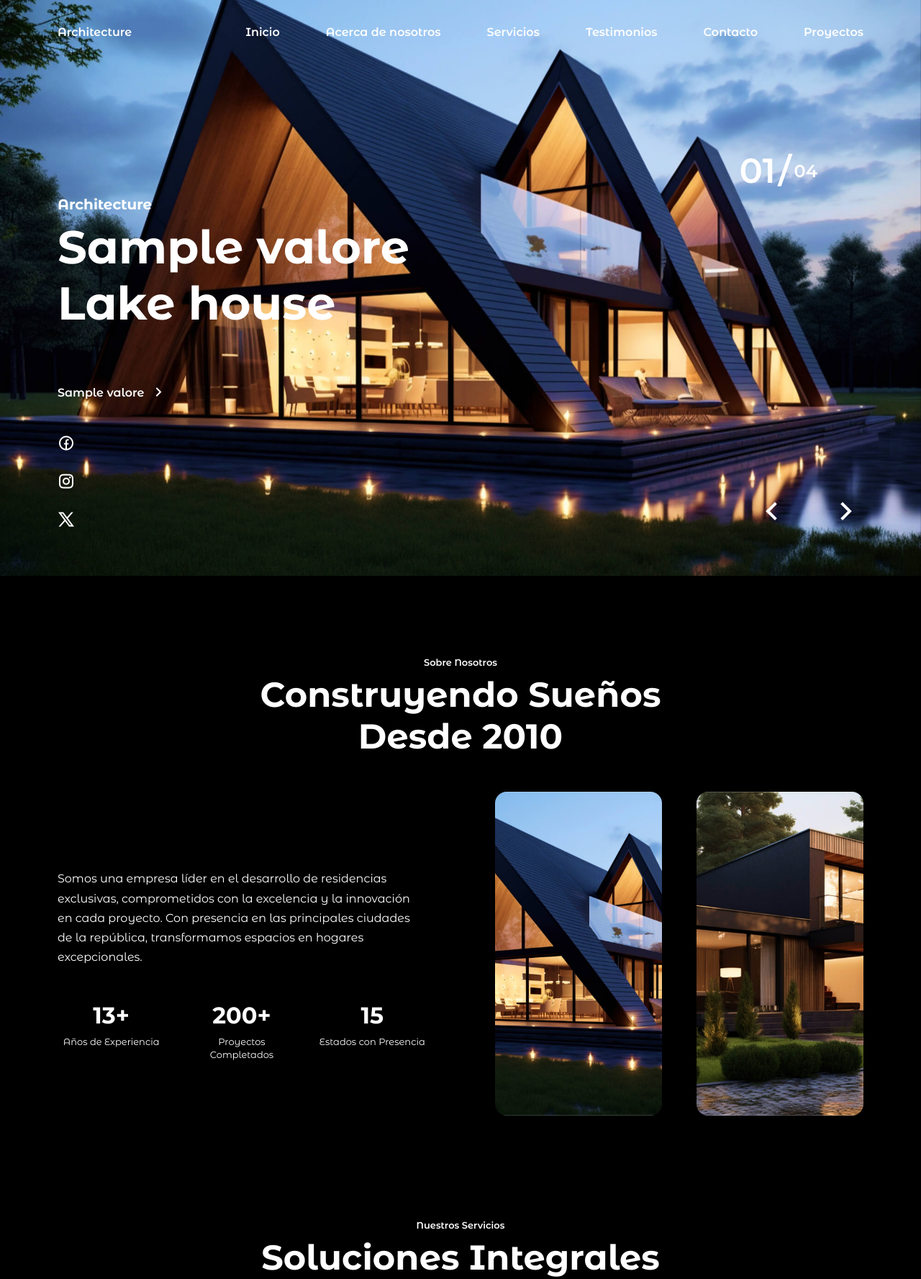
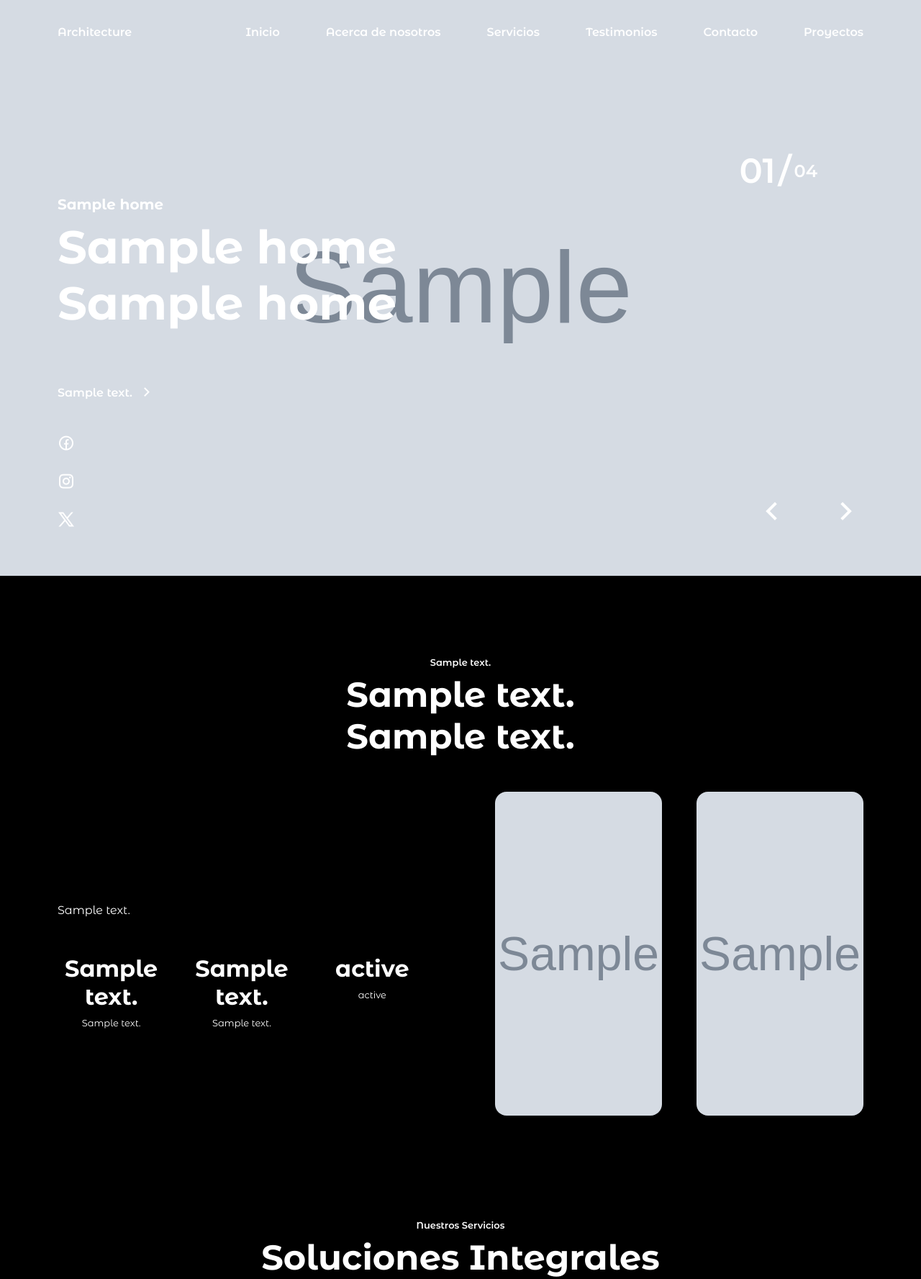
Before and after one commit to Cedrus-Project-2025/Desarrollo_Web, a Flask app: template templates/index.html in a window 1280 px wide. Shown: the top 1777 px of the page at 72% size. Run offline with Flask 3, Linux system fonts and the light colour scheme; the template is opened without the code that fills it: most values are stand-ins (such as "Sample title", 1, 10 or a date in 2020); grey boxes marked "Sample" are stand-in pictures.

Commit message:
Updated app.py and index.html with recent changes

```diff
--- a/app.py
+++ b/app.py
@@ -5,18 +5,76 @@ app = Flask(__name__)
 # Ruta para la página principal
 @app.route('/')
 def home():
-    request = {
-        'titulo':"Este es el fkin titulo",
-        'subtitulo':'faaaaak'
+    # ==================== HOME ====================
+    # Datos para la sección Home del index.html
+    home_data = {
+        # Primer slide
+        'slide1_subtitulo': 'Architecture',
+        'slide1_titulo_parte1': 'Modern',
+        'slide1_titulo_parte2': 'Lake house',
+        'slide1_boton_texto': 'Ver Proyecto',
+        'slide1_imagen': 'static/img/home-1.jpg',
+
+        # Segundo slide
+        'slide2_subtitulo': 'Architecture',
+        'slide2_titulo_parte1': 'Luxury House',
+        'slide2_titulo_parte2': 'In The Forest',
+        'slide2_boton_texto': 'Ver Detalles',
+        'slide2_imagen': 'static/img/home-2.jpg',
+
+        # Tercer slide
+        'slide3_subtitulo': 'Architecture',
+        'slide3_titulo_parte1': 'Modern House',
+        'slide3_titulo_parte2': 'On The Rock',
+        'slide3_boton_texto': 'Conocer Más',
+        'slide3_imagen': 'static/img/home-3.jpg',
+
+        # Cuarto slide
+        'slide4_subtitulo': 'Architecture',
+        'slide4_titulo_parte1': 'Luxury',
+        'slide4_titulo_parte2': 'Curved House',
+        'slide4_boton_texto': 'Explorar',
+        'slide4_imagen': 'static/img/home-4.jpg',
+
+        # Enlaces sociales
+        'social_facebook': '#',
+        'social_instagram': '#',
+        'social_twitter': '#',
+
+        # Ruta para el botón del primer slide
+        'ruta_cumbres': 'cumbres'
     }
 
+    # ==================== ABOUT ====================
+    about_data = {
+        'about_subtitulo': 'Sobre Nosotros',
+        'about_titulo_parte1': 'Construyendo Sueños',
+        'about_titulo_parte2': 'Desde 2010',
+        'about_descripcion': (
+            "Somos una empresa líder en el desarrollo de residencias exclusivas, "
+            "comprometidos con la excelencia y la innovación en cada proyecto. "
+            "Con presencia en las principales ciudades de la república, "
+            "transformamos espacios en hogares excepcionales."
+        ),
 
-    return render_template('index.html',valores=request)
+        # Estadísticas
+        'about_experiencia': '13+',
+        'about_experiencia_texto': 'Años de Experiencia',
+        'about_proyectos': '200+',
+        'about_proyectos_texto': 'Proyectos Completados',
+        'about_estados': '15',
+        'about_estados_texto': 'Estados con Presencia',
+
+        # Imágenes
+        'about_imagen1': 'static/img/home-1.jpg',
+        'about_imagen2': 'static/img/home-2.jpg'
+    }
+
+    return render_template('index.html', home=home_data, about=about_data)
 
 # Si tienes más secciones en 'sections/', puedes definir más rutas
 @app.route('/projects/cumbres')
 def cumbres():
-
 
     return render_template('projects/cumbres.html')
 
--- a/templates/index.html
+++ b/templates/index.html
@@ -76,65 +76,65 @@
        <div class="swiper-wrapper">
           <article class="home__article swiper-slide">
              <div class="home__data container">
-                        <h3 class="home__subtittle" data-swiper-parallax="500">Architecture</h3>
-                        <h1 class="home__tittle" data-swiper-parallax="400">{{ valores.subtitulo }}<br> Lake house</h1>
-                        <a href="{{ url_for('cumbres')}}" class="home__button" data-swiper-parallax="300">
-                           {{ valores.titulo }} <i class="ri-arrow-right-s-line"></i>
+                <h3 class="home__subtittle" data-swiper-parallax="500">{{ home.slide1_subtitulo }}</h3>
+                <h1 class="home__tittle" data-swiper-parallax="400">{{ home.slide1_titulo_parte1 }}<br> {{ home.slide1_titulo_parte2 }}</h1>
+                <a href="{{ url_for(home.ruta_cumbres) }}" class="home__button" data-swiper-parallax="300">
+                   {{ home.slide1_boton_texto }} <i class="ri-arrow-right-s-line"></i>
                 </a>
              </div>
 
-                     <img src="static/img/home-1.jpg" alt="image" class="home__img" data-swiper-parallax="-300">
+             <img src="{{ home.slide1_imagen }}" alt="Lake house" class="home__img" data-swiper-parallax="-300">
           </article>
 
           <article class="home__article swiper-slide">
              <div class="home__data container">
-                        <h3 class="home__subtittle" data-swiper-parallax="500">Architecture</h3>
-                        <h1 class="home__tittle" data-swiper-parallax="400">Luxury House <br> In The Forest</h1>
+                <h3 class="home__subtittle" data-swiper-parallax="500">{{ home.slide2_subtitulo }}</h3>
+                <h1 class="home__tittle" data-swiper-parallax="400">{{ home.slide2_titulo_parte1 }} <br> {{ home.slide2_titulo_parte2 }}</h1>
                 <a href="#" class="home__button" data-swiper-parallax="300">
-                           See Project <i class="ri-arrow-right-s-line"></i>
+                   {{ home.slide2_boton_texto }} <i class="ri-arrow-right-s-line"></i>
                 </a>
              </div>
 
-                     <img src="static/img/home-2.jpg" alt="image" class="home__img" data-swiper-parallax="-300">
+             <img src="{{ home.slide2_imagen }}" alt="Forest house" class="home__img" data-swiper-parallax="-300">
           </article>
 
           <article class="home__article swiper-slide">
              <div class="home__data container">
-                        <h3 class="home__subtittle" data-swiper-parallax="500">Architecture</h3>
-                        <h1 class="home__tittle" data-swiper-parallax="400">Modern House <br> On The Rock</h1>
+                <h3 class="home__subtittle" data-swiper-parallax="500">{{ home.slide3_subtitulo }}</h3>
+                <h1 class="home__tittle" data-swiper-parallax="400">{{ home.slide3_titulo_parte1 }} <br> {{ home.slide3_titulo_parte2 }}</h1>
                 <a href="#" class="home__button" data-swiper-parallax="300">
-                           See Project <i class="ri-arrow-right-s-line"></i>
+                   {{ home.slide3_boton_texto }} <i class="ri-arrow-right-s-line"></i>
                 </a>
              </div>
 
-                     <img src="static/img/home-3.jpg" alt="" class="home__img" data-swiper-parallax="-300">
+             <img src="{{ home.slide3_imagen }}" alt="Rock house" class="home__img" data-swiper-parallax="-300">
           </article>
 
           <article class="home__article swiper-slide">
              <div class="home__data container">
-                        <h3 class="home__subtittle" data-swiper-parallax="500">Architecture</h3>
-                        <h1 class="home__tittle" data-swiper-parallax="400">Luxury <br> Curved House</h1>
+                <h3 class="home__subtittle" data-swiper-parallax="500">{{ home.slide4_subtitulo }}</h3>
+                <h1 class="home__tittle" data-swiper-parallax="400">{{ home.slide4_titulo_parte1 }} <br> {{ home.slide4_titulo_parte2 }}</h1>
                 <a href="#" class="home__button" data-swiper-parallax="300">
-                           See Project <i class="ri-arrow-right-s-line"></i>
+                   {{ home.slide4_boton_texto }} <i class="ri-arrow-right-s-line"></i>
                 </a>
              </div>
 
-                     <img src="static/img/home-4.jpg" alt="" class="home__img" data-swiper-parallax="-300">
+             <img src="{{ home.slide4_imagen }}" alt="Curved house" class="home__img" data-swiper-parallax="-300">
           </article>
        </div>
     </div>
 
     <div class="home__content">
        <div class="home__social">
-                  <a href="#" target="_blank" class="home__social-link">
+          <a href="{{ home.social_facebook }}" target="_blank" class="home__social-link">
              <i class="ri-facebook-circle-line"></i>
           </a>
 
-                  <a href="#" target="_blank" class="home__social-link">
+          <a href="{{ home.social_instagram }}" target="_blank" class="home__social-link">
              <i class="ri-instagram-line"></i>
           </a>
 
-                  <a href="#" target="_blank" class="home__social-link">
+          <a href="{{ home.social_twitter }}" target="_blank" class="home__social-link">
              <i class="ri-twitter-x-line"></i>
           </a>
        </div>
@@ -152,50 +152,45 @@
              <i class="ri-arrow-right-s-line"></i>
           </div>
        </div>
-
-
     </div>
-
  </section>
       </main>
 
        <!--==================== ABOUT ====================-->
     <section class="about section" id="about">
         <div class="about__container container">
-       <span class="section__subtitle">Sobre Nosotros</span>
-       <h2 class="section__title">Construyendo Sueños <br> Desde 2010</h2>
+            <span class="section__subtitle">{{ about['about_subtitulo'] }}</span>
+            <h2 class="section__title">
+                {{ about['about_titulo_parte1'] }} <br>
+                {{ about['about_titulo_parte2'] }}
+            </h2>
 
             <div class="about__content">
                 <div class="about__data">
-             <p class="about__description">
-                Somos una empresa líder en el desarrollo de residencias exclusivas,
-                comprometidos con la excelencia y la innovación en cada proyecto.
-                Con presencia en las principales ciudades de la república,
-                transformamos espacios en hogares excepcionales.
-             </p>
+                    <p class="about__description">{{ about['about_descripcion'] }}</p>
 
                     <div class="about__stats">
                         <div class="about__stat">
-                   <h3 class="about__stat-number">13+</h3>
-                   <p class="about__stat-text">Años de Experiencia</p>
+                            <h3 class="about__stat-number">{{ about['about_experiencia'] }}</h3>
+                            <p class="about__stat-text">{{ about['about_experiencia_texto'] }}</p>
                         </div>
 
                         <div class="about__stat">
-                   <h3 class="about__stat-number">200+</h3>
-                   <p class="about__stat-text">Proyectos Completados</p>
+                            <h3 class="about__stat-number">{{ about['about_proyectos'] }}</h3>
+                            <p class="about__stat-text">{{ about['about_proyectos_texto'] }}</p>
                         </div>
 
                         <div class="about__stat">
-                   <h3 class="about__stat-number">15</h3>
-                   <p class="about__stat-text">Estados con Presencia</p>
+                            <h3 class="about__stat-number">{{ about['about_estados'] }}</h3>
+                            <p class="about__stat-text">{{ about['about_estados_texto'] }}</p>
                         </div>
                     </div>
                 </div>
 
                 <div class="about__images">
                     <div class="about__images-container">
-                <img src="static/img/home-1.jpg" alt="Proyecto residencial" class="about__img-1">
-                <img src="static/img/home-2.jpg" alt="Diseño interior" class="about__img-2">
+                        <img src="{{ about['about_imagen1'] }}" alt="Proyecto residencial" class="about__img-1">
+                        <img src="{{ about['about_imagen2'] }}" alt="Diseño interior" class="about__img-2">
                     </div>
                 </div>
             </div>
```
Lines whose indentation alone changed are shown as unchanged.
